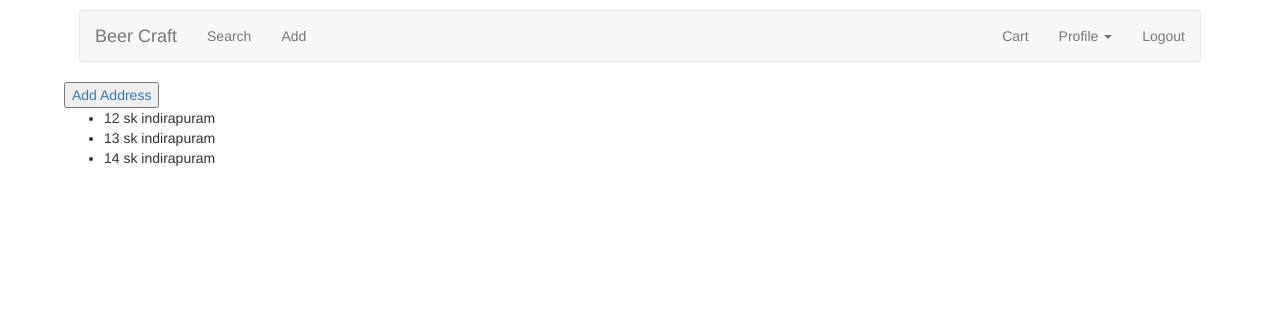
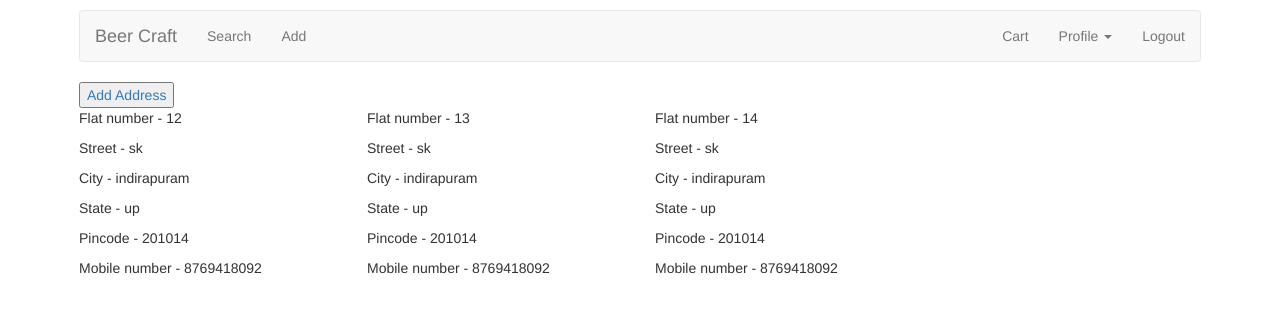
Before and after one commit to Devil29/BeerCraft, a React (Create React App) app: page /address in a window 1280 px wide. Shown: the top 312 px of the page. Built offline with nearby package versions, Linux system fonts and the light colour scheme.

Commit message:
Design refactored for address page

```diff
--- a/src/components/AddressPage.js
+++ b/src/components/AddressPage.js
@@ -10,13 +10,22 @@ class AddressPage extends Component {
     }
     render() {
         return (
-            <div className="row">
+            <div>
                 <button><Link to="/add-address">Add Address</Link></button>
-                <ul>
+                <div className="row">
                 {addressData().map((value, index) => {
-                    return <li key={index}>{value.addressLine1} {value.addressLine2} {value.city}</li>
+                    return <div className="col-md-3">
+                        <div className="card-body">
+                            <p className="card-text">Flat number - {value.addressLine1}</p>
+                            <p className="card-text">Street  - {value.addressLine2}</p>
+                            <p className="card-text">City - {value.city}</p>
+                            <p className="card-text">State - {value.state}</p>
+                            <p className="card-text">Pincode - {value.pincode}</p>
+                            <p className="card-text">Mobile number - {value.mobileNumber}</p>
+                        </div>
+                    </div>
                 })}
-                </ul>
+                </div>
             </div>
         );
     }
```
